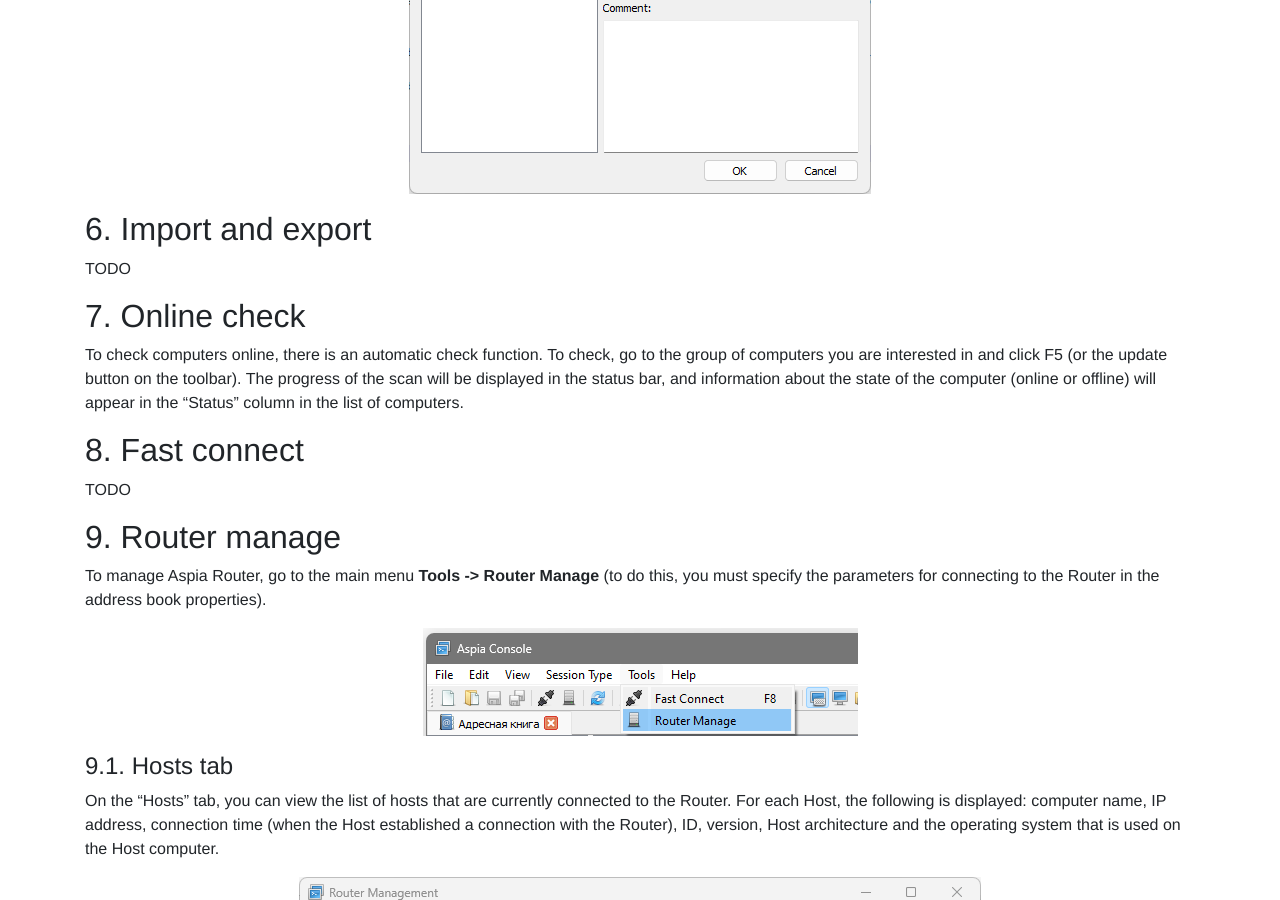
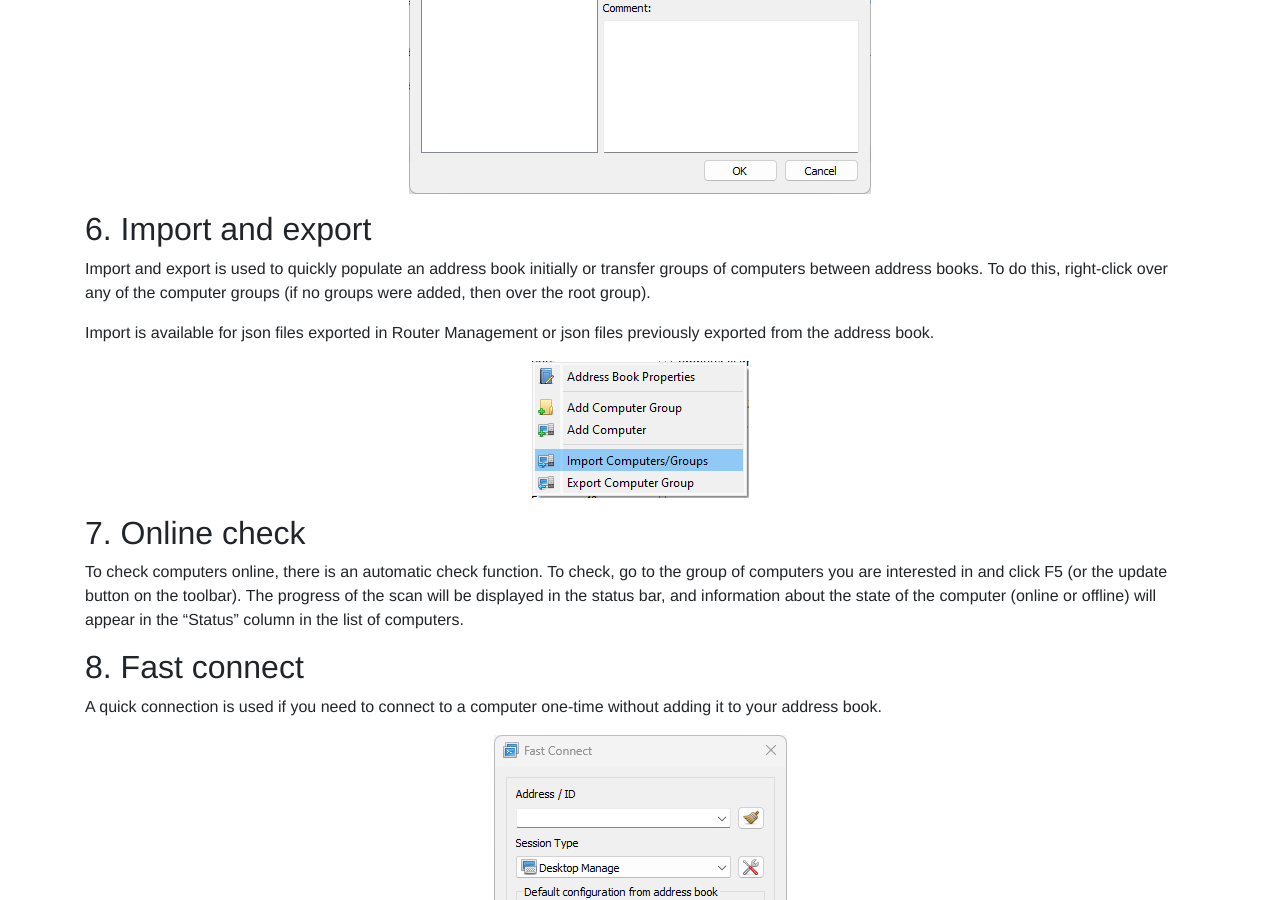
Before and after one commit to dchapyshev/dchapyshev.github.io, a Jekyll site: the page built from docs/console.md, in a window 1280 px wide and 900 px high, scrolled down 6340 px. Built offline with Jekyll 4.4.1, drawn with Linux system fonts in a browser that asks for light colours.

Commit message:
Update docs.

```diff
--- a/docs/console.md
+++ b/docs/console.md
@@ -114,14 +114,19 @@ In the Comment field you can enter any text (for example, your notes for this co
 <p align="center"><img src="/images/console-computer-general.png"/></p>
 
 ## 6. Import and export <a name="import-and-export"></a>
-TODO
+Import and export is used to quickly populate an address book initially or transfer groups of computers between address books.
+To do this, right-click over any of the computer groups (if no groups were added, then over the root group).
+
+Import is available for json files exported in Router Management or json files previously exported from the address book.
+<p align="center"><img src="/images/console-import-export.png"/></p>
 
 ## 7. Online check <a name="online-check"></a>
 To check computers online, there is an automatic check function. To check, go to the group of computers you are interested in and click F5 (or the update button on the toolbar).
 The progress of the scan will be displayed in the status bar, and information about the state of the computer (online or offline) will appear in the “Status” column in the list of computers.
 
 ## 8. Fast connect <a name="fast-connect"></a>
-TODO
+A quick connection is used if you need to connect to a computer one-time without adding it to your address book.
+<p align="center"><img src="/images/console-fast-connect.png"/></p>
 
 ## 9. Router manage <a name="router-manage"></a>
 To manage Aspia Router, go to the main menu **Tools -> Router Manage** (to do this, you must specify the parameters for connecting to the Router in the address book properties).
```
Also changed, not shown: images/console-fast-connect.png (added), images/console-import-export.png (added).
